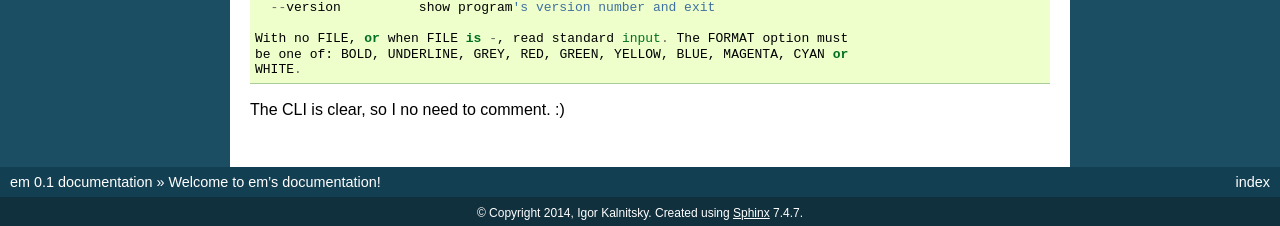
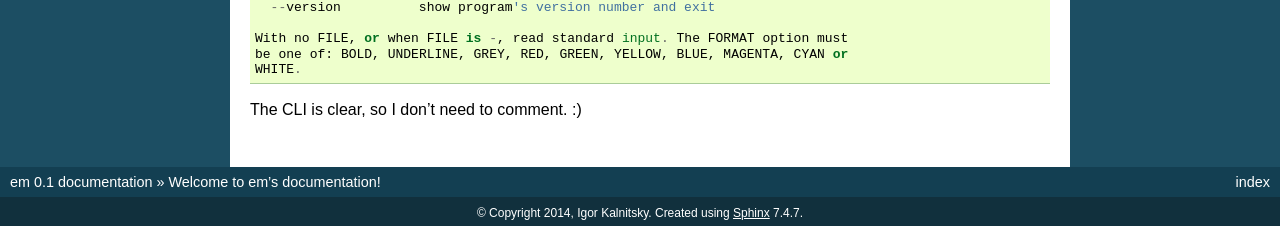
Before and after one commit to ikalnytskyi/em, a Sphinx documentation site: the page built from docs/index.rst, in a window 1280 px wide. Shown: the part 1218-1444 px from the top of the page. Built offline with Sphinx 7.4.7, drawn with Linux system fonts in a browser that asks for light colours.

Commit message:
Change version to 0.2-dev + some comments.

```diff
--- a/docs/index.rst
+++ b/docs/index.rst
@@ -65,6 +65,6 @@
     be one of: BOLD, UNDERLINE, GREY, RED, GREEN, YELLOW, BLUE, MAGENTA, CYAN or
     WHITE.
 
-The CLI is clear, so I no need to comment. :)
+The CLI is clear, so I don't need to comment. :)
 
 .. _em: https://github.com/ikalnitsky/em
--- a/em/__init__.py
+++ b/em/__init__.py
@@ -22,7 +22,7 @@
 import argparse
 
 
-__version__ = '0.1'
+__version__ = '0.2-dev'
 
 BUF_SIZE = 32768
 
@@ -78,7 +78,7 @@
 
     # don't use stream.read() here as it can possibly block until the block of
     # the requested size is read fully, while os.read() returns immediately
-    # after something has been read
+    # after something has been read (actual for python 2.x)
     for buf in iter(lambda: os.read(stream.fileno(), BUF_SIZE), ''):
         # colorize matched patterns with ANSI-escapes
         for line in buf.decode().split('\n'):
@@ -124,6 +124,7 @@
     parser.add_argument(
         '--version', action='version', version='%(prog)s ' + __version__)
 
+    # TODO: add option to highlight entire line
     # TODO: add option to load pattern/format settings from the file
 
     return parser.parse_args()
```
